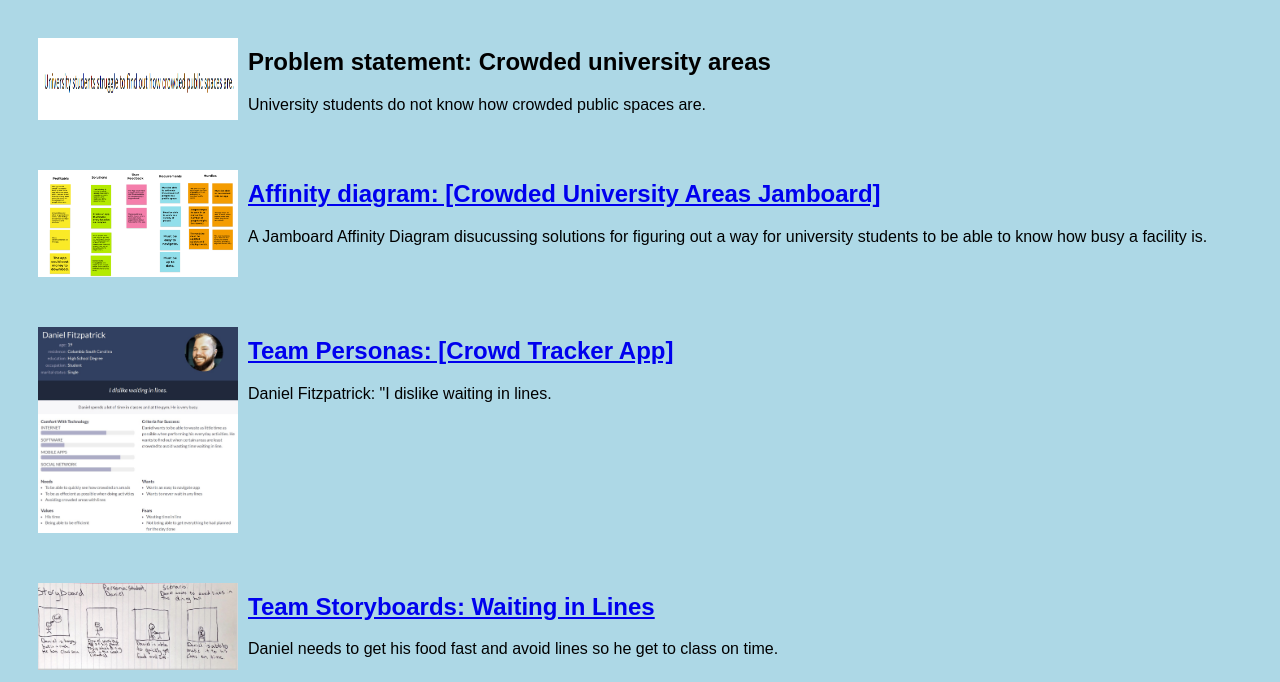
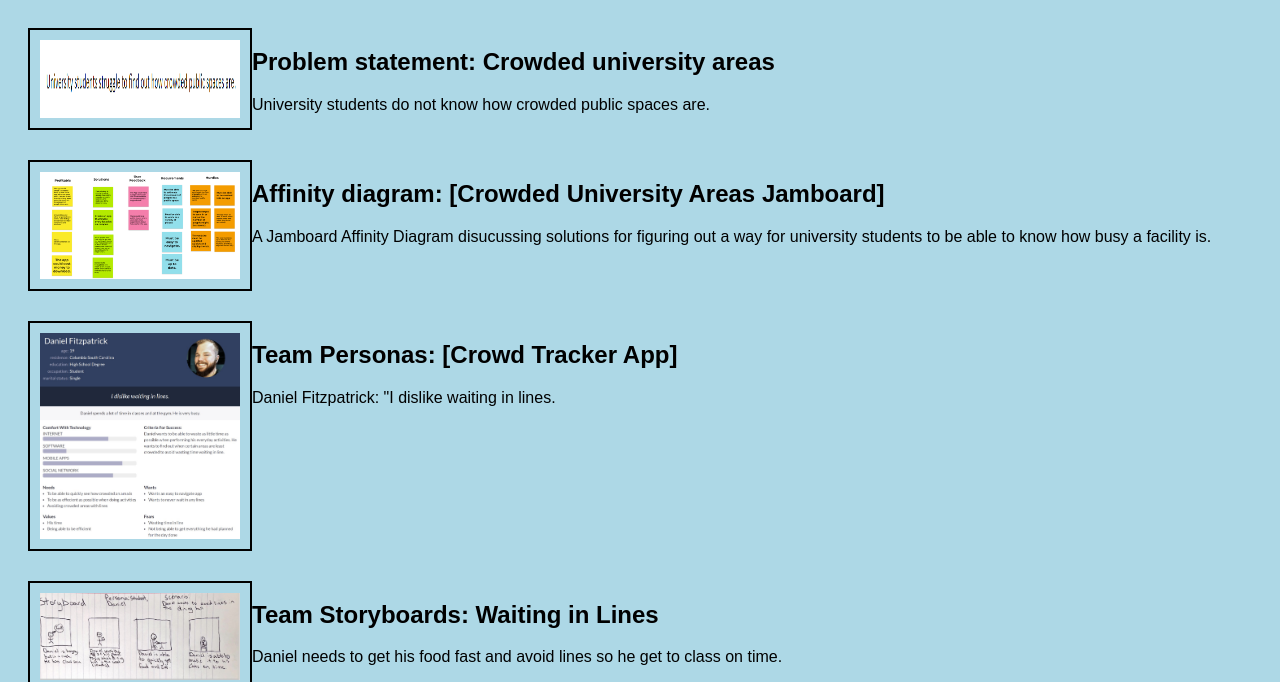
Before and after one commit to CSE-DanielFitzpatrick/CSE-DanielFitzpatrick.github.io, a plain HTML site: page index.html in a window 1280 px wide. Shown: the part 120-802 px from the top of the page. Drawn offline with Linux system fonts and the light colour scheme.

Commit message:
Update styles.css

```diff
--- a/styles.css
+++ b/styles.css
@@ -16,3 +16,11 @@ h1{
   width: 200px;
   padding: 10px;
 }
+a {
+ text-decoration: none;
+ color: black;
+}
+.assign img {
+ padding: 10px;
+ border: 2px solid black;
+}
```
